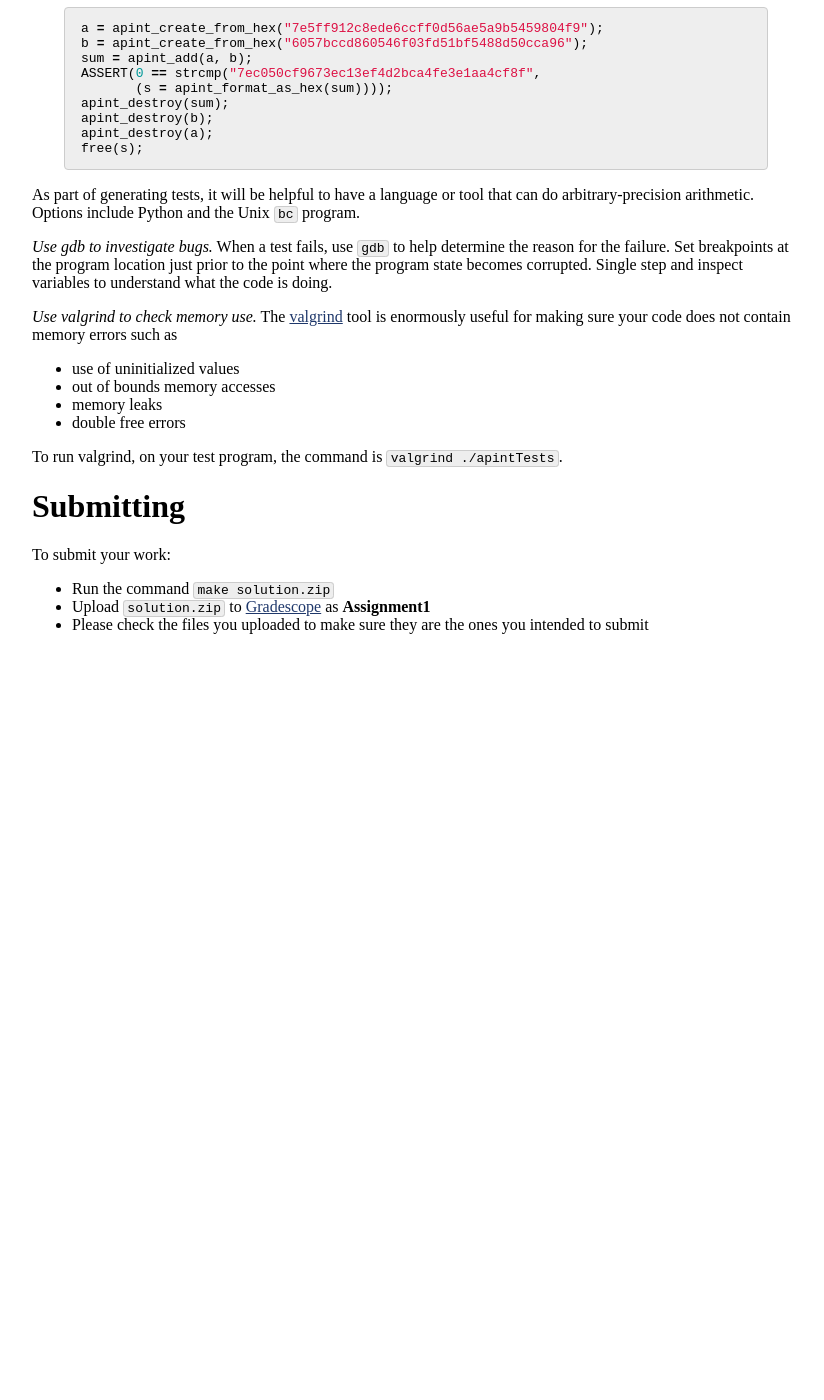
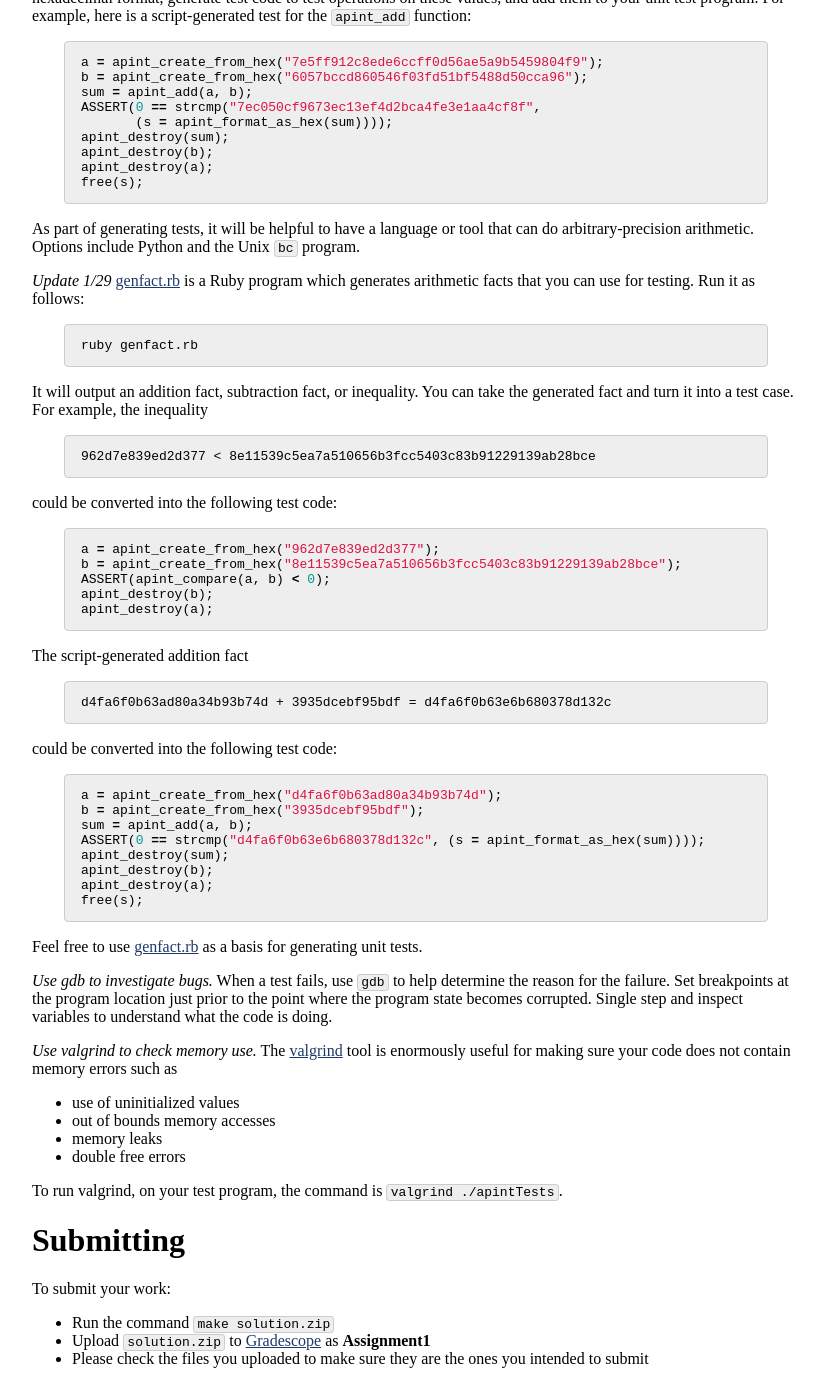
Before and after one commit to jhucsf/spring2020, a Jekyll site: the page built from assign/assign01.md, in a window 1280 px wide and 1400 px high, scrolled down 4518 px. Shown: the whole window, without its empty margins (224-1048 px from the left). Built offline with Jekyll 4.4.1, drawn with Linux system fonts in a browser that asks for light colours; before the commit the page ends 5184 px from its top, so only the background shows below that; some of the changed text lies outside the part shown.

Commit message:
post fact-generation script to help with test generation

````diff
--- a/assign/assign01.md
+++ b/assign/assign01.md
@@ -4,6 +4,8 @@ title: "Assignment 1: Arbitrary-precision arithmetic"
 ---
 
 **Due:** Friday, Feb 7 by 11pm
+
+*Update 1/29*: Posted fact-generation script to help with [testing](#task-3-unit-testing)
 
 # Overview
 
@@ -203,6 +205,49 @@ free(s);
 
 As part of generating tests, it will be helpful to have a language or tool that can do arbitrary-precision arithmetic.  Options include Python and the Unix `bc` program.
 
+*Update 1/29* [genfact.rb](genfact.rb) is a Ruby program which generates arithmetic facts that you can use for testing.  Run it as follows:
+
+```bash
+ruby genfact.rb
+```
+
+It will output an addition fact, subtraction fact, or inequality.  You can take the generated fact and turn it into a test case.  For example, the inequality
+
+```
+962d7e839ed2d377 < 8e11539c5ea7a510656b3fcc5403c83b91229139ab28bce
+```
+
+could be converted into the following test code:
+
+```c
+a = apint_create_from_hex("962d7e839ed2d377");
+b = apint_create_from_hex("8e11539c5ea7a510656b3fcc5403c83b91229139ab28bce");
+ASSERT(apint_compare(a, b) < 0);
+apint_destroy(b);
+apint_destroy(a);
+```
+
+The script-generated addition fact
+
+```
+d4fa6f0b63ad80a34b93b74d + 3935dcebf95bdf = d4fa6f0b63e6b680378d132c
+```
+
+could be converted into the following test code:
+
+```c
+a = apint_create_from_hex("d4fa6f0b63ad80a34b93b74d");
+b = apint_create_from_hex("3935dcebf95bdf");
+sum = apint_add(a, b);
+ASSERT(0 == strcmp("d4fa6f0b63e6b680378d132c", (s = apint_format_as_hex(sum))));
+apint_destroy(sum);
+apint_destroy(b);
+apint_destroy(a);
+free(s);
+```
+
+Feel free to use [genfact.rb](genfact.rb) as a basis for generating unit tests.
+
 *Use gdb to investigate bugs.* When a test fails, use `gdb` to help determine the reason for the failure.  Set breakpoints at the program location just prior to the point where the program state becomes corrupted.  Single step and inspect variables to understand what the code is doing.
 
 *Use valgrind to check memory use.* The [valgrind](http://www.valgrind.org/) tool is enormously useful for making sure your code does not contain memory errors such as
````
Also changed, not shown: index.md (+1 -0 lines).
